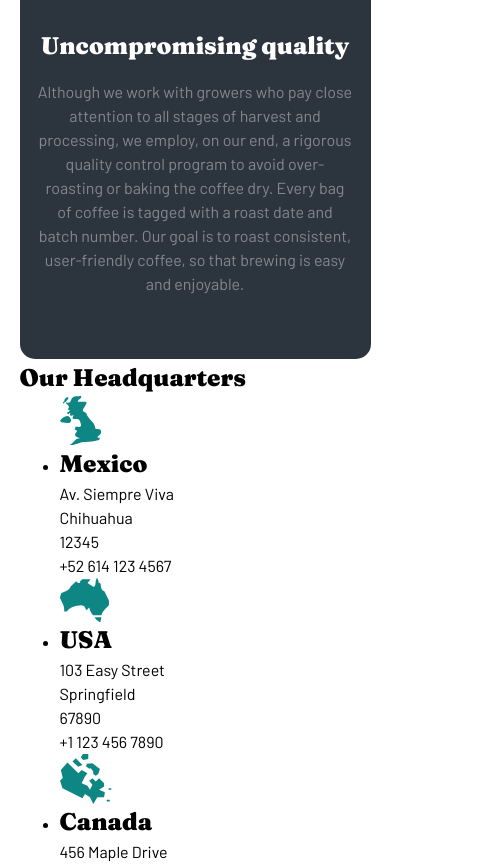
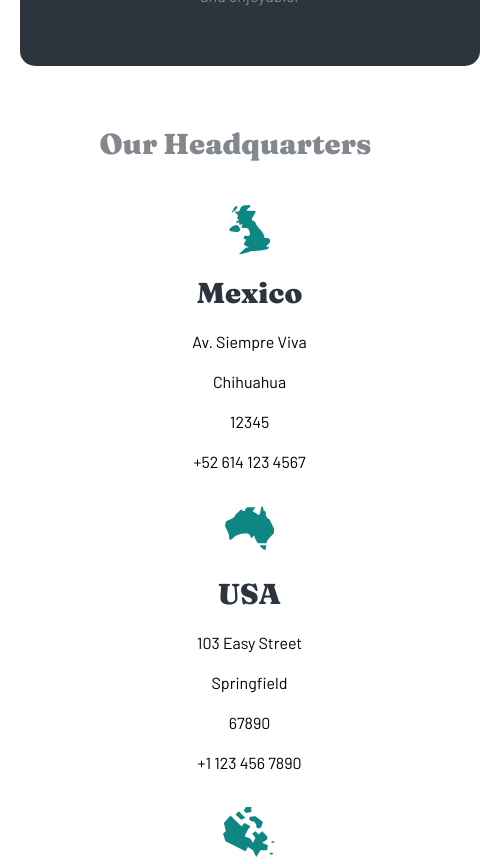
Before and after one commit to Silkiercomet/Coffee-roast-page, a React (Vite) app: page /about in a window 390 px wide. Shown: the part 1960-2824 px from the top of the page, 480 px wide, since content can reach past the window. Built offline with nearby package versions, Linux system fonts and the light colour scheme.

Commit message:
Refactor Headquarters component for improved styling and layout; integrate dynamic content for HowItWorks section; update CSS for better responsiveness and visual hierarchy.

```diff
--- a/src/components/atoms/coffeeIcon.tsx
+++ b/src/components/atoms/coffeeIcon.tsx
@@ -31,7 +31,7 @@ export const MexicoIcon = () => {
 export const UsaIcon = () => {
   return (
     <figure>
-<svg xmlns="http://www.w3.org/2000/svg" width="49" height="44"><path d="M40.967 39.325c.273 0 .468.253.401.517l-.848 3.36a.99.99 0 01-1.517.58 18.332 18.332 0 01-4.067-3.79.413.413 0 01.324-.667zM36.746.215a.317.317 0 01.57-.04c.51.889 1.42 2.776 1.42 4.979l.499-.362a.315.315 0 01.437.062l1.09 1.427a.34.34 0 01.061.222c-.072.77-.272 5.015 3.435 6.716a.312.312 0 01.154.15l4.525 9.1c.02.047.03.093.03.145v3.831c0 .584-.246 1.138-.683 1.526-1.774 1.582-6.412 5.971-6.695 9.011a.314.314 0 01-.313.285H33.3a.303.303 0 01-.149-.036c-.514-.28-3.229-3.857-3.78-7.327a.315.315 0 00-.544-.16l-1.784 1.985a.863.863 0 01-.648.29.558.558 0 01-.55-.465c-.206-1.21-1.121-4.375-4.957-4.375-2.057 0-5.26.797-8.232 1.696 0 0-3.29 1.034-5.722 4.343a.442.442 0 01-.36.181H4.569a.454.454 0 01-.447-.522c.483-3.092-.869-6.261-2.324-9.177-.591-1.184-1.193-2.327-1.697-3.408a1.112 1.112 0 01-.072-.718l.92-3.857c.088-.373.366-.673.73-.786l.295-.095.342-.114c2.43-.826 7.673-2.944 8.187-5.929a.31.31 0 01.092-.17l5.363-5.196a.319.319 0 01.468.03c.504.637 1.908 2.053 3.995 1.355l-.648-.656a.317.317 0 01.006-.455l2.452-2.327a.302.302 0 01.216-.088h7.476a.32.32 0 01.247.522L27.769 4.74a.321.321 0 00.072.47l2.695 1.77.515.337 1.674 1.099a1.483 1.483 0 002.19-.677c.396-.967.767-2.472.772-4.71 0-.037.005-.078.02-.114z" fill="#0E8784" fillRule="nonzero"/></svg>
+<svg xmlns="http://www.w3.org/2000/svg" width="49" height="50"><path d="M40.967 39.325c.273 0 .468.253.401.517l-.848 3.36a.99.99 0 01-1.517.58 18.332 18.332 0 01-4.067-3.79.413.413 0 01.324-.667zM36.746.215a.317.317 0 01.57-.04c.51.889 1.42 2.776 1.42 4.979l.499-.362a.315.315 0 01.437.062l1.09 1.427a.34.34 0 01.061.222c-.072.77-.272 5.015 3.435 6.716a.312.312 0 01.154.15l4.525 9.1c.02.047.03.093.03.145v3.831c0 .584-.246 1.138-.683 1.526-1.774 1.582-6.412 5.971-6.695 9.011a.314.314 0 01-.313.285H33.3a.303.303 0 01-.149-.036c-.514-.28-3.229-3.857-3.78-7.327a.315.315 0 00-.544-.16l-1.784 1.985a.863.863 0 01-.648.29.558.558 0 01-.55-.465c-.206-1.21-1.121-4.375-4.957-4.375-2.057 0-5.26.797-8.232 1.696 0 0-3.29 1.034-5.722 4.343a.442.442 0 01-.36.181H4.569a.454.454 0 01-.447-.522c.483-3.092-.869-6.261-2.324-9.177-.591-1.184-1.193-2.327-1.697-3.408a1.112 1.112 0 01-.072-.718l.92-3.857c.088-.373.366-.673.73-.786l.295-.095.342-.114c2.43-.826 7.673-2.944 8.187-5.929a.31.31 0 01.092-.17l5.363-5.196a.319.319 0 01.468.03c.504.637 1.908 2.053 3.995 1.355l-.648-.656a.317.317 0 01.006-.455l2.452-2.327a.302.302 0 01.216-.088h7.476a.32.32 0 01.247.522L27.769 4.74a.321.321 0 00.072.47l2.695 1.77.515.337 1.674 1.099a1.483 1.483 0 002.19-.677c.396-.967.767-2.472.772-4.71 0-.037.005-.078.02-.114z" fill="#0E8784" fillRule="nonzero"/></svg>
     </figure>
   );
 };
--- /dev/null
+++ b/src/components/organism/Headquaters.module.css
@@ -0,0 +1,37 @@
+.headquarters{
+    display: flex;
+    flex-direction: column;
+    padding: 50px 80px;
+    gap: 40px;
+}
+.headquarters_header{
+    color: var(--alt-font-color);
+    font-size: 1.8rem;
+}
+.headquarters_list{
+    display: grid;
+    grid-template-columns: repeat(auto-fit, minmax(300px, 1fr));
+    padding-left: 0;
+    list-style: none;
+    align-items: center;
+    gap: 2rem;
+
+}
+.headquarters_list li h4{
+    color: var(--font-color);
+    font-size: 1.8rem;
+}
+
+@media screen and (width < 800px) {
+    .headquarters_list li{
+        display: grid;
+        align-items: center;
+        justify-content: center;
+        text-align: center;
+        gap: 1rem;
+
+        svg{
+            margin-inline: auto;
+        }
+    }
+}
--- a/src/components/organism/Headquaters.tsx
+++ b/src/components/organism/Headquaters.tsx
@@ -1,11 +1,12 @@
 import Country from '../moleculs/Country';
 import {addressData} from "../../ultils/content"
+import style from "./Headquaters.module.css"
 const Headquarters = () => {
 
   return (
-    <section>
-      <h3>Our Headquarters</h3>
-      <ul>
+    <section className={style.headquarters}>
+      <h3 className={style.headquarters_header}>Our Headquarters</h3>
+      <ul className={style.headquarters_list}>
         {addressData.map((country, index) => (
           <Country
             key={index}
--- a/src/components/templates/ContactUsTemplate.tsx
+++ b/src/components/templates/ContactUsTemplate.tsx
@@ -1,13 +1,9 @@
 import HowItWorksSection from "../organism/HowItWorks"
 import MainBanner from "../organism/MainBanner"
 import OrderForm from "../organism/OrderForm";
+import {howItWorksArray} from "../../ultils/content"
+const ContactUsTemplate = () => {
 
-const ContactUsTemplate = () => {
-    const howItWorks = [
-        { header: 'Header 1', content: 'Content 1' },
-        { header: 'Header 2', content: 'Content 2' },
-        { header: 'Header 3', content: 'Content 3' },
-      ];
   return (
     <main className="wrapper">
         <MainBanner type='contact-bg'>
@@ -16,7 +12,9 @@ const ContactUsTemplate = () => {
                 <p>Start your mornings with the world’s best coffees. Try our expertly curated artisan coffees from our best roasters delivered directly to your door, at your schedule.</p>
             </div>
         </MainBanner>
-        <HowItWorksSection array={howItWorks} header=""/>
+        <div className="contact-info">
+            <HowItWorksSection array={howItWorksArray} header=""/>
+        </div>
         <OrderForm />
     </main>
   )
--- a/src/index.css
+++ b/src/index.css
@@ -47,6 +47,7 @@ p, h1, h2, h3, h4, h5, h6 {
 h1, h2, h3,h4 {
   font-family: "Fraunces", serif;
   font-size: 2.1rem;
+  color: var(--font-color);
 }
 
 /* 8. Improve line wrapping */
@@ -71,6 +72,32 @@ h1, h2, h3, h4, h5, h6 {
   display: grid;
   gap: 5rem;
 
+}
+.contact-info{
+  position: relative;
+}
+.contact-info section ol li h3{
+  color: var(--bg-white);
+}
+.contact-info section ol li p{
+  color: var(--alt-font-color);
+}
+.contact-info section ol li span{
+  background-color: transparent;
+}
+.contact-info section ol{
+  padding-block: 30px;
+}
+.contact-info::before{
+  content: "";
+  position: absolute;
+  top: 0;
+  height: 100%;
+  width: 100%;
+  left: 0;
+  border-radius: 15px;
+
+  background-color: var(--font-color);
 }
 @media screen and (width < 1220px) {
   .wrapper{
--- a/src/ultils/content.tsx
+++ b/src/ultils/content.tsx
@@ -160,3 +160,14 @@ export const addressData: Address[] = [
 
   ]
 ;
+// ------------------------------------------------ contact -----------------------------------------------
+interface howItWorks{
+  header: string;
+  content: string;
+}
+
+export const howItWorksArray : howItWorks[] = [
+  { header: 'Pick your coffee', content: 'Select from our evolving range of artisan coffees. Our beans are ethically sourced and we pay fair prices for them. There are new coffees in all profiles every month for you to try out.' },
+  { header: 'Choose the frequency', content: 'Customize your order frequency, quantity, even your roast style and grind type. Pause, skip or cancel your subscription with no commitment through our online portal.' },
+  { header: 'Receive and enjoy!', content: 'We ship your package within 48 hours, freshly roasted. Sit back and enjoy award-winning world-class coffees curated to provide a distinct tasting experience.' },
+];
```
